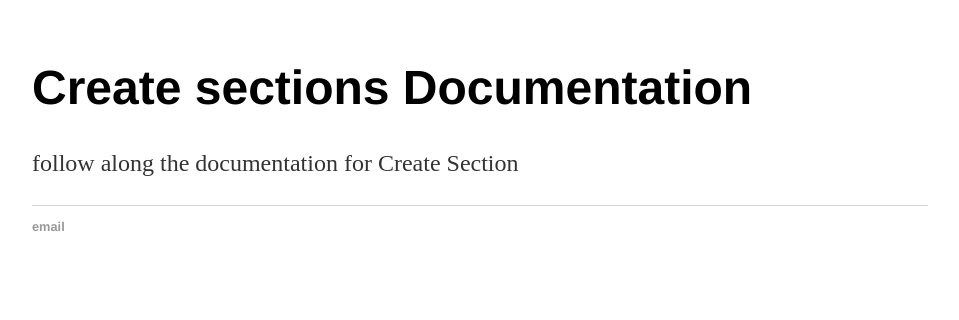
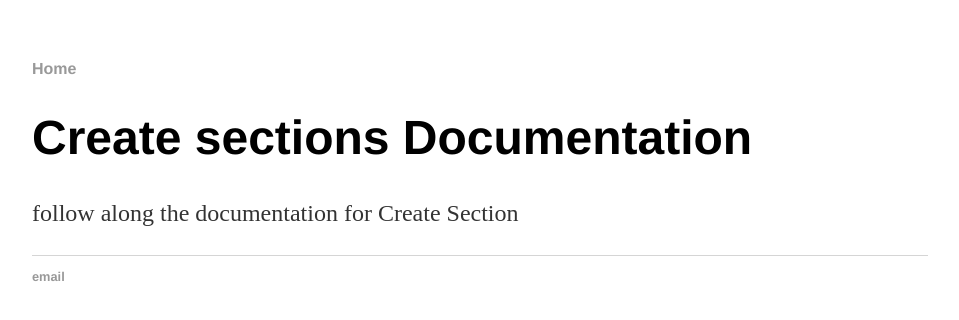
Before and after one commit to pushyamig/pushyamig.github.io, a Jekyll site: the page built from ccm/create-sections.html, in a window 1280 px wide. Shown: the top 320 px of the page, without its empty margins (160-1119 px from the left). Built offline with Jekyll 4.4.1, drawn with Linux system fonts in a browser that asks for light colours.

Commit message:
Update create-sections.html

```diff
--- a/ccm/create-sections.html
+++ b/ccm/create-sections.html
@@ -3,6 +3,11 @@ layout: default
 title: Canvas Course Manager, ITS, Teaching and Learning
 ---
 <div class="blurb">
+	<nav>
+	    	<ul>
+	            <li><a href="/ccm/index.html">Home</a></li>
+	    	</ul>
+	</nav>
 	<h1>Create sections Documentation</h1>
 	<p>follow along the documentation for Create Section</p>
 </div><!-- /.blurb -->
```
